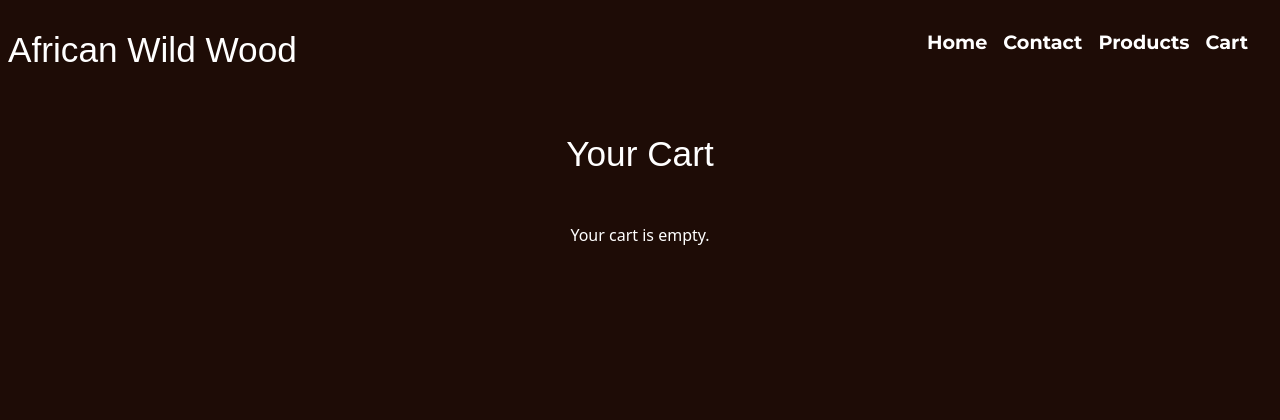
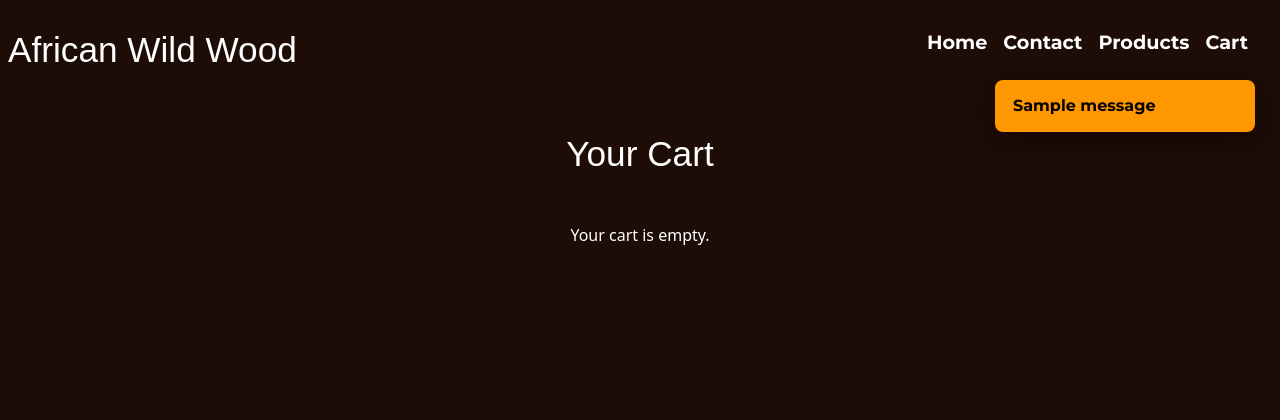
Before and after one commit to African-wild-wood-creation/African-wild-wood-creation, a Flask app: page /cart in a window 1280 px wide. Shown: the top 420 px of the page. Run offline with Flask 3, Linux system fonts and the light colour scheme; tables that the repository leaves empty hold one stand-in row (values such as "Sample post"); one stand-in notice (Sample message) is shown; some web fonts are replaced.

Commit message:
add and style flash messages

```diff
--- a/main.py
+++ b/main.py
@@ -1,4 +1,4 @@
-from flask import Flask, render_template, request, redirect, url_for, session
+from flask import Flask, render_template, request, redirect, url_for, session, flash
 from extensions import db
 import os
 from  dotenv import load_dotenv
@@ -154,10 +154,10 @@ def add_to_cart(product_id):
 
     cart = session["cart"]
 
-    # Check if item already in cart
     for item in cart:
         if item["product_id"] == product.product_id:
             item["quantity"] += 1
+            flash(f"Added another {product.name} to your cart.", "success")
             break
     else:
         cart.append({
@@ -166,21 +166,31 @@ def add_to_cart(product_id):
             "price": float(product.price),
             "quantity": 1
         })
+        flash(f"{product.name} added to your cart.", "success")
 
     session["cart"] = cart
     session.modified = True
 
     return redirect(request.referrer or url_for("products"))
 
+
 @app.route("/remove-from-cart/<int:product_id>")
 def remove_from_cart(product_id):
     cart = session.get("cart", [])
+
+    removed_item = next(
+        (item for item in cart if item["product_id"] == product_id),
+        None
+    )
 
     cart = [item for item in cart if item["product_id"] != product_id]
 
     session["cart"] = cart
     session.modified = True
 
+    if removed_item:
+        flash(f"{removed_item['name']} removed from your cart.", "danger")
+
     return redirect(url_for("cart"))
 
 
--- a/static/css/style.css
+++ b/static/css/style.css
@@ -412,6 +412,52 @@ footer{
         flex-direction: column;
     }
 }
+/* ================= FLASH MESSAGES ================= */
+
+.flash-wrapper {
+    position: fixed;
+    top: 80px;
+    right: 25px;
+    z-index: 9999;
+    display: flex;
+    flex-direction: column;
+    gap: 12px;
+}
+
+/* Base flash style */
+.flash-message {
+    min-width: 260px;
+    padding: 14px 18px;
+    border-radius: 8px;
+    font-family: 'Montserrat', sans-serif;
+    font-weight: 600;
+    color: #000;
+    box-shadow: 0 8px 25px rgba(0,0,0,0.4);
+    animation: slideIn 0.4s ease forwards;
+}
+
+/* Success (Add to cart) */
+.flash-success {
+    background-color: #ff9800;
+}
+
+/* Danger (Remove) */
+.flash-danger {
+    background-color: #b23b3b;
+    color: #fff;
+}
+
+/* Animation */
+@keyframes slideIn {
+    from {
+        opacity: 0;
+        transform: translateX(30px);
+    }
+    to {
+        opacity: 1;
+        transform: translateX(0);
+    }
+}
 
 /* footer header and links styling */
 .footer-right h6 {
@@ -427,6 +473,7 @@ footer{
 .footer-right a:hover {
   color: #bdbdbd;
 }
+
 
 /*---Mobile Version----*/
 @media (max-width: 768px) {
@@ -481,6 +528,17 @@ footer{
     .email-input {
         width: 70%;
     }
+        .flash-wrapper {
+        right: 10px;
+        left: 10px;
+        top: 70px;
+    }
+
+    .flash-message {
+        width: 100%;
+        text-align: center;
+    }
+
 
 }
 /* --- Tablet Version --- */
--- a/templates/base.html
+++ b/templates/base.html
@@ -35,11 +35,22 @@
           Cart
         </a>
       </li>
-
     </ul>
   </div>
 </nav>
 <main>
+  {% with messages = get_flashed_messages(with_categories=true) %}
+  {% if messages %}
+    <div class="flash-wrapper">
+      {% for category, message in messages %}
+        <div class="flash-message flash-{{ category }}">
+          {{ message }}
+        </div>
+      {% endfor %}
+    </div>
+  {% endif %}
+{% endwith %}
+
 {% block content %}
 {% endblock %}
 </main>
```
